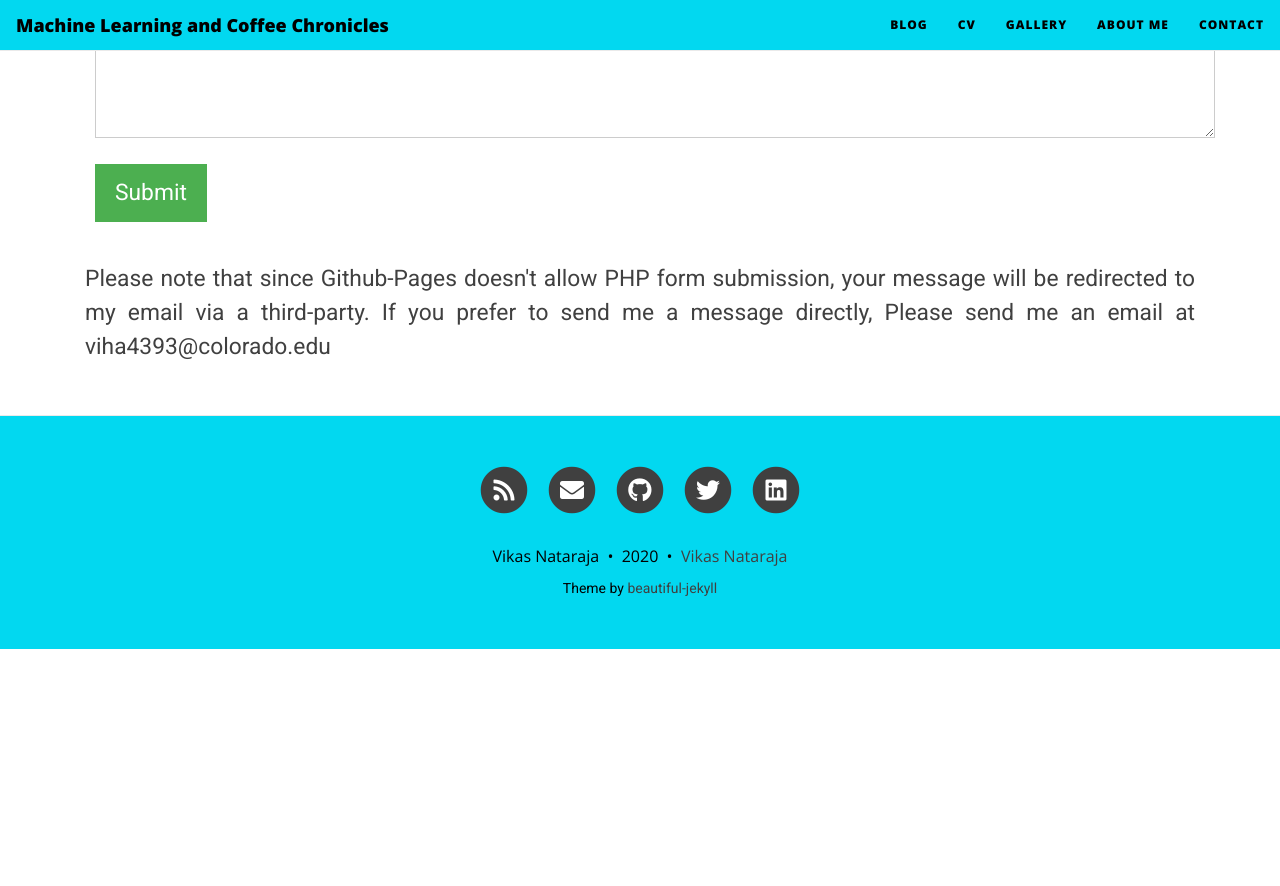
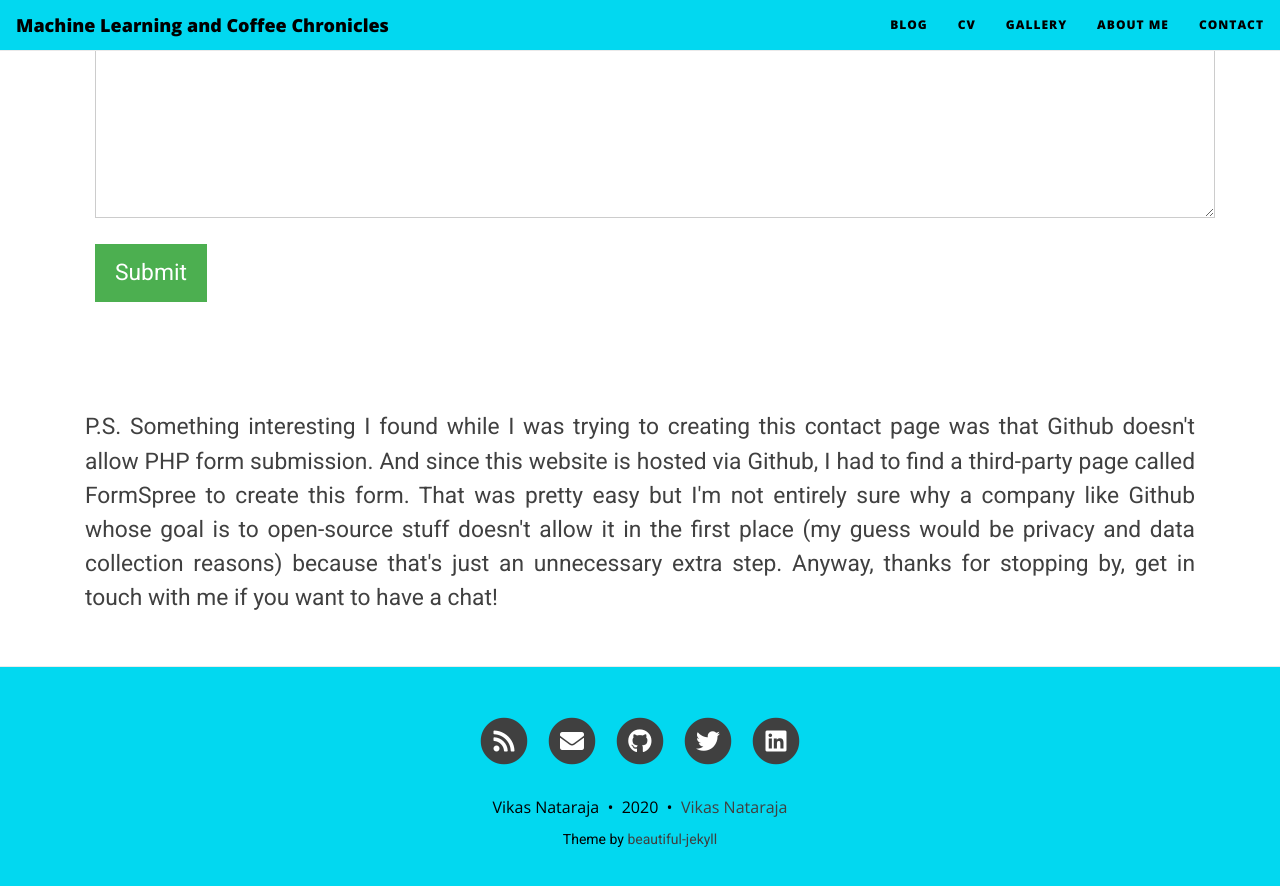
Before and after one commit to vikasnataraja/vikasnataraja.github.io, a Jekyll site: the page built from contact.html, in a window 1280 px wide and 900 px high, scrolled down 551 px. Shown: the top 886 px of the window. Built offline with Jekyll 4.4.1, drawn with Linux system fonts in a browser that asks for light colours; nearby versions of some CDN libraries; before the commit the page ends 1200 px from its top, so only the background shows below that.

Commit message:
update contact page

```diff
--- a/contact.html
+++ b/contact.html
@@ -87,16 +87,23 @@ input[type=submit]:hover {
         <label for="name">Name</label>
         <input type="text" id="name" name="name" placeholder="Your name..." />
         <label for="email">Email</label>
-        <input type="text" id="email" name="email" placeholder="hello@email.com" />
+        <input type="text" id="email" name="_replyto" placeholder="hello@email.com" />
         <label for="message">Subject</label>
-        <textarea id="message" name="message" placeholder="Hey there!" style="height:170px"></textarea>
+        <!-- <input type="text" name="_gotcha" style="display:none" /> -->
+        <textarea id="message" name="message" placeholder="Hey there!" style="height:250px"></textarea>
         <input type="submit" id="submit" name="submit" value="Submit" />
+        <!-- <input type="hidden" name="_next" value="/about.html" /> -->
       </form>
     </div>
   <!-- </div> -->
 </div>
-<p align="justify">Please note that since Github-Pages doesn't allow PHP form submission, your message
-will be redirected to my email via a third-party. If you prefer to send me a message directly, Please
-send me an email at viha4393@colorado.edu</p>
+<br/>
+<br/>
+<bt/>
+<p align="justify">P.S. Something interesting I found while I was trying to creating this contact page was that Github doesn't
+allow PHP form submission. And since this website is hosted via Github, I had to find a third-party page called FormSpree to create this form.
+That was pretty easy but I'm not entirely sure why a company like Github whose goal is to open-source stuff doesn't allow it in the
+first place (my guess would be privacy and data collection reasons) because that's just an unnecessary extra step. Anyway, thanks for stopping by,
+get in touch with me if you want to have a chat!</p>
 </body>
 </html>
```
Also changed, not shown: 2 other files.
